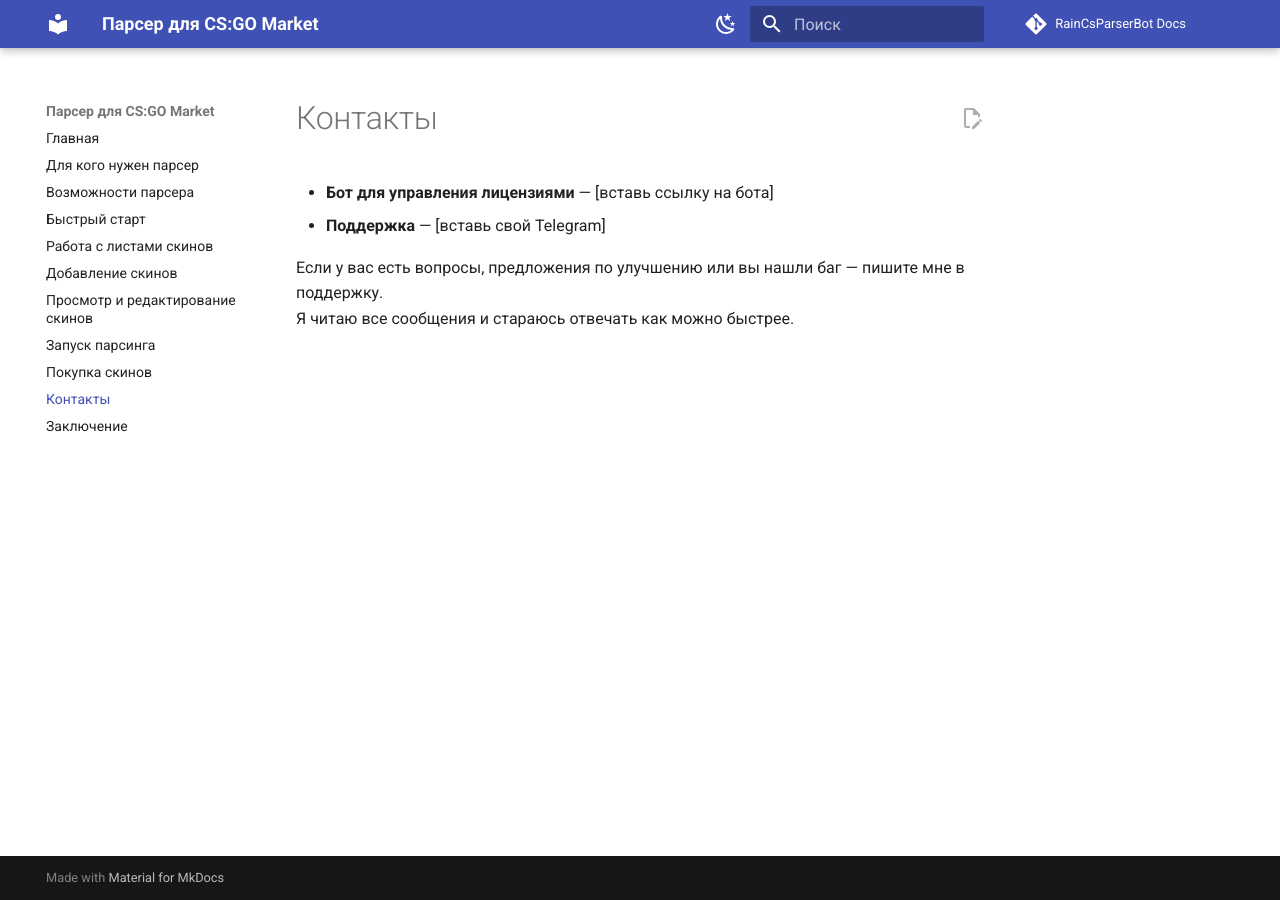
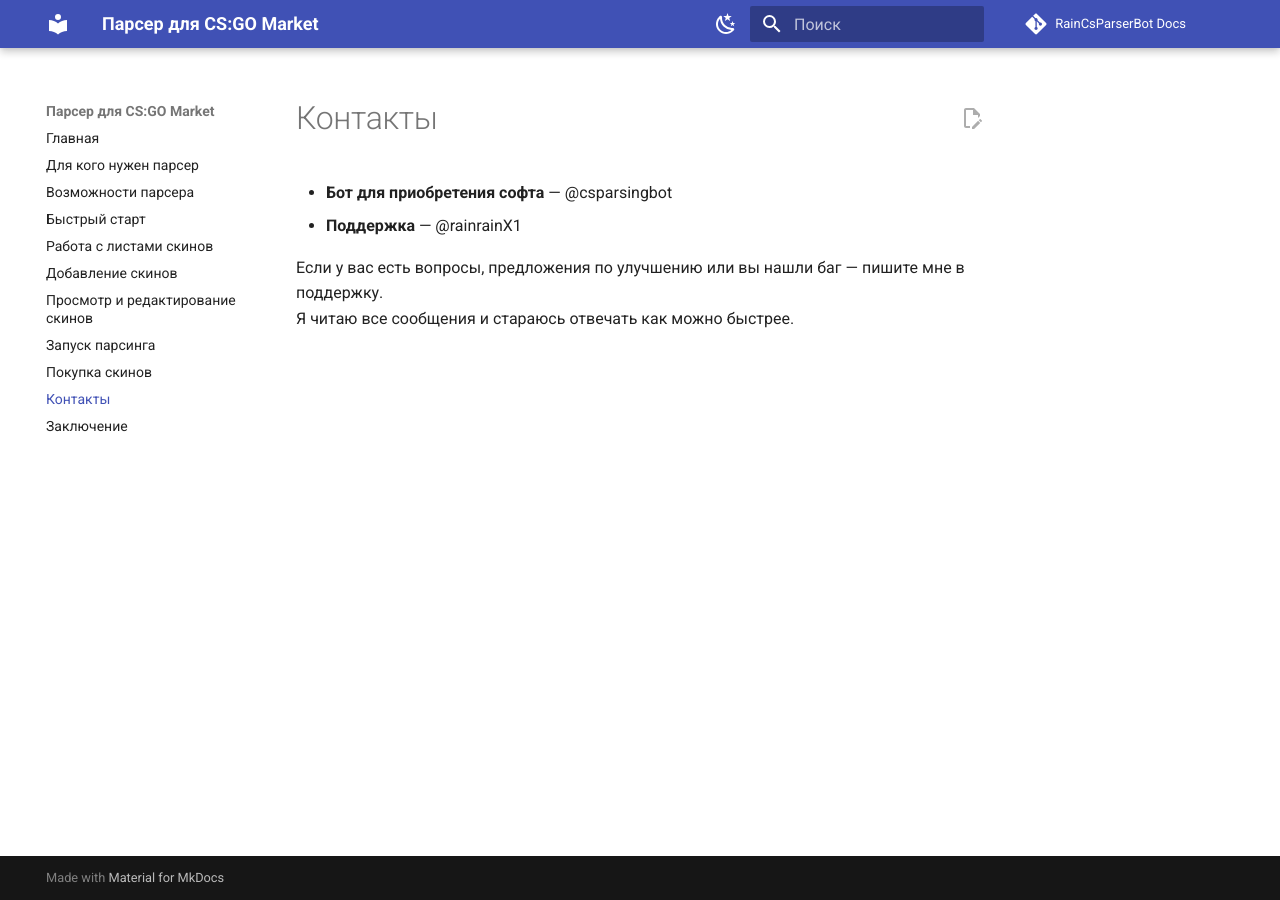
Before and after one commit to rainrain1X/raincsparserbot-docs, an MkDocs documentation site: the page built from docs/contacts.md, in a window 1280 px wide. Built offline with MkDocs 1.6.1 and Material for MkDocs 9.7.7, drawn with Linux system fonts in a browser that asks for light colours; comment, search, counter and statistics services are not loaded.

Commit message:
Update contacts.md

```diff
--- a/docs/contacts.md
+++ b/docs/contacts.md
@@ -1,7 +1,7 @@
 # Контакты
 
-- **Бот для управления лицензиями** — [вставь ссылку на бота]
-- **Поддержка** — [вставь свой Telegram]
+- **Бот для приобретения софта** — @csparsingbot
+- **Поддержка** — @rainrainX1
 
 Если у вас есть вопросы, предложения по улучшению или вы нашли баг — пишите мне в поддержку.
 Я читаю все сообщения и стараюсь отвечать как можно быстрее.
```
